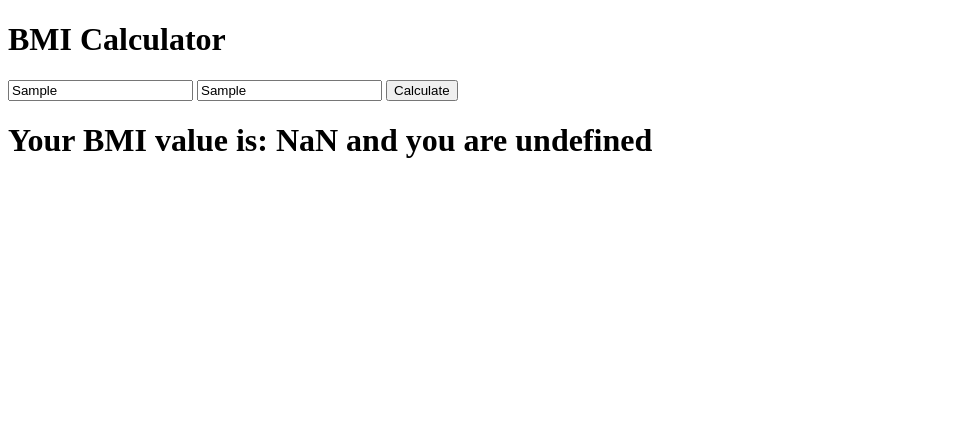
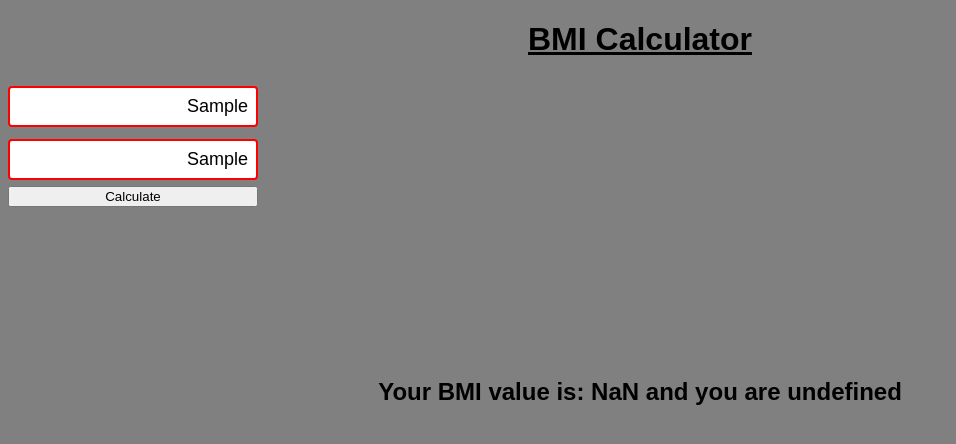
Before and after one commit to hmvitous/bmi_calculator, a website: page src/index.html in a window 1280 px wide. Both pictures are taken after typing "Sample", "Sample" into the empty fields and a click on the button "Calculate". Shown: the whole page, without its empty margins (0-956 px from the left). Drawn offline with Linux system fonts and the light colour scheme.

Commit message:
Added css file and did minor styling

```diff
--- /dev/null
+++ b/src/assets/css/style.css
@@ -0,0 +1,48 @@
+body {
+    font-family: Arial, Helvetica, sans-serif;
+    background-color: grey
+}
+
+input[type="text"] {
+    padding: 8px 8px;
+    margin: 6px 0;
+    box-sizing: border-box;
+    font-size: large;
+    border: 2px solid red;
+    border-radius: 4px;
+
+}
+
+input, button {
+    display: inline-block;
+    float: left;
+    clear: left;
+    width: 250px;
+    text-align: right;
+}
+
+button {
+    text-align: center;
+}
+
+
+
+}
+
+#results {
+    font-family: Arial, Helvetica, sans-serif;
+    font-size: large;
+
+}
+
+h1 {
+    text-align: center;
+    text-decoration: underline;
+
+}
+
+h2 {
+    margin-top: 320px;
+    text-align: center;
+
+}
--- a/src/assets/js/bmiUI.js
+++ b/src/assets/js/bmiUI.js
@@ -4,5 +4,5 @@ const calculateBMI = () => {
     let result = calculateMetricBMI(weightInput.value, heightInput.value)
     let message = getBMIClassification(result)
     let displayResultsElement = document.getElementById('results')
-    displayResultsElement.innerHTML = `<h1> Your BMI value is: ${result} and you are ${message}</h1>`
+    displayResultsElement.innerHTML = `<h2> Your BMI value is: ${result} and you are ${message}</h2>`
 }
--- a/src/index.html
+++ b/src/index.html
@@ -1,15 +1,20 @@
 <!DOCTYPE html>
 <html lang="en">
 <head>
+    <link rel="stylesheet" href="./assets/css/style.css">
+
     <meta charset="UTF-8">
     <meta name="viewport" content="width=device-width, initial-scale=1.0">
     <meta http-equiv="X-UA-Compatible" content="ie=edge">
+
     <title>BMI Calculator</title>
 </head>
 <body>
     <h1>BMI Calculator</h1>
+
     <input type="text" id="weight" placeholder="Type your weight in kg.">
     <input type="text" id="height" placeholder="Type your height in cm.">
+
     <button onclick="calculateBMI()" id="calculate">Calculate</button>
 
     <div id="results"></div>
```
